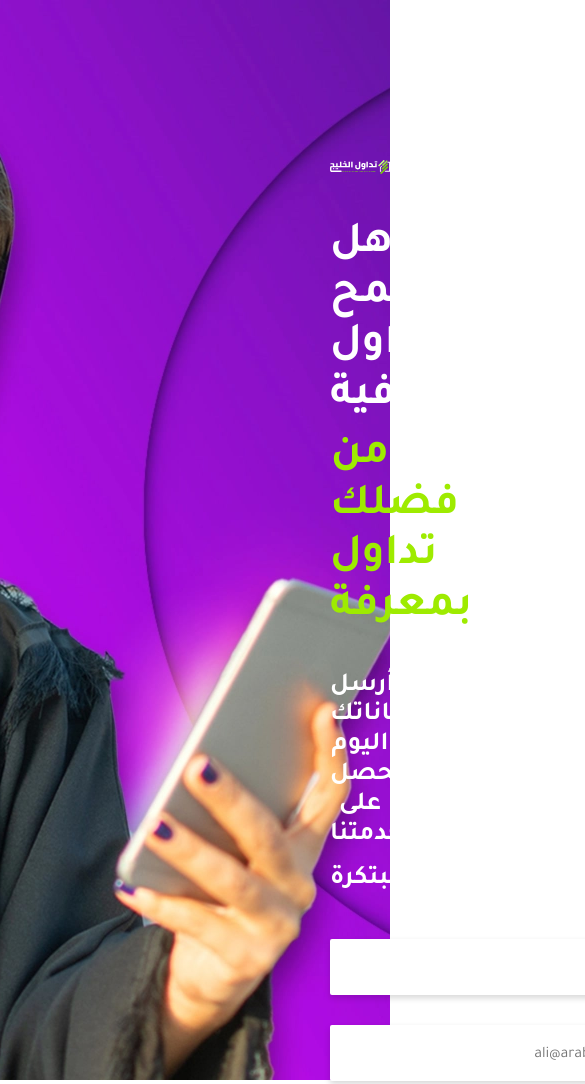
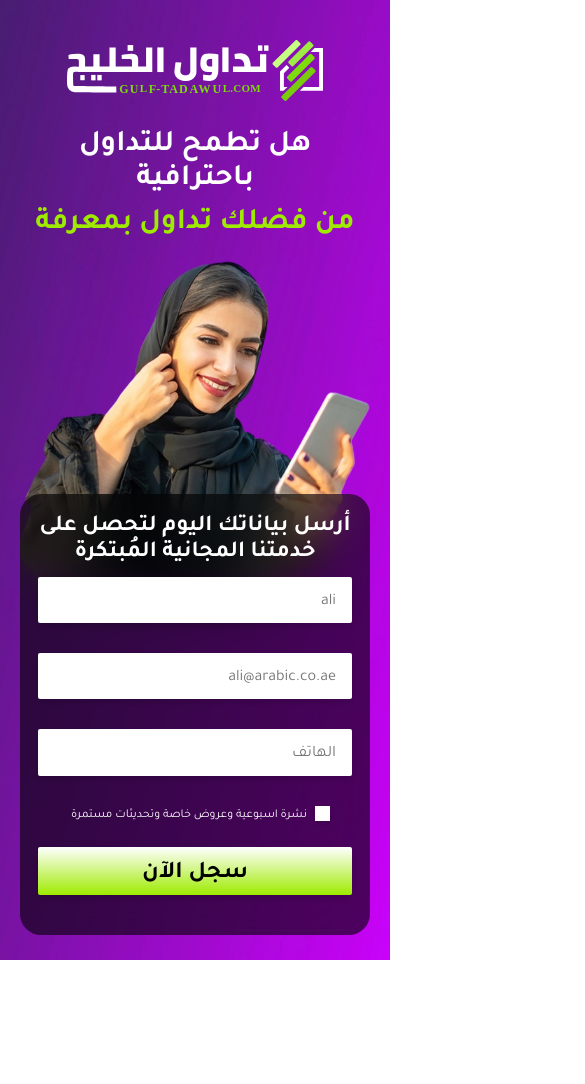
Before and after one commit to LypkaB/Gulf-tadawul, a plain HTML site: page index.html in a window 390 px wide. Shown: the top 1084 px of the page, 585 px wide, since content can reach past the window. After the commit the page ends 960 px from the top, so only its background shows below. Drawn offline with Linux system fonts and the light colour scheme.

Commit message:
Add media for section «Banner»

```diff
--- a/assets/css/style.css
+++ b/assets/css/style.css
@@ -23,7 +23,7 @@ body {
 
 .container {
   width: 100%;
-  max-width: 1440px;
+  max-width: 1920px;
   margin: 0 auto;
 }
 
@@ -31,7 +31,10 @@ body {
   padding-top: 160px;
   width: 100%;
   height: 1080px;
-  background: url("../images/main-bg.jpg") no-repeat center/cover;
+  background-image: url("../images/main-bg.jpg");
+  background-repeat: no-repeat;
+  background-position: center;
+  background-size: cover;
   color: white;
   text-align: center;
 }
@@ -40,7 +43,7 @@ body {
   width: 50%;
   margin-left: auto;
   margin-right: 0;
-  padding-left: 135px;
+  padding-right: 107px;
 }
 
 .banner h1,
@@ -68,6 +71,10 @@ body {
   margin-top: 14px;
 }
 
+.banner__img {
+  display: none;
+}
+
 .banner__form {
   display: -webkit-box;
   display: -ms-flexbox;
@@ -79,9 +86,12 @@ body {
   margin-top: 44px;
 }
 
+.banner__form-title {
+  display: none;
+}
+
 .banner__form-field {
   width: 328px;
-  height: 56px;
   padding: 22px 16px 16px;
   border: none;
   border-radius: 2px;
@@ -153,6 +163,74 @@ label[for="bannerCheckbox"] span::after {
   }
 }
 
+@media (max-width: 1440px) {
+  .banner {
+    padding-top: 60px;
+    padding-bottom: 40px;
+    height: 100vh;
+  }
+
+  .banner h1 {
+    font-size: 38px;
+  }
+
+  .banner h2 {
+    font-size: 20px;
+  }
+
+  .banner__descr {
+    padding-right: 80px;
+  }
+}
+
+@media (max-width: 1280px) {
+  .banner {
+    background-image: url("../images/background/main-bg__second.jpg");
+  }
+
+  .banner .container {
+    padding-left: 20px;
+    padding-right: 20px;
+  }
+
+  .banner__descr {
+    padding-right: 0;
+  }
+}
+
+@media (max-width: 1024px) {
+  .banner {
+    padding-top: 40px;
+    padding-bottom: 40px;
+  }
+
+  .banner h1,
+  .banner h2 {
+    margin-top: 20px;
+  }
+
+  .banner h1 {
+    font-size: 30px;
+  }
+
+  .banner h2 {
+    font-size: 16px;
+  }
+
+  .banner__form {
+    margin-top: 30px;
+  }
+
+  .banner__form-field {
+    padding: 16px 16px 12px;
+  }
+
+  .banner__form-btn-submit {
+    padding-top: 14px;
+    padding-bottom: 6px;
+  }
+}
+
 @media (min-width: 1024px) {
   label[for="bannerCheckbox"] span,
   label[for="bannerCheckbox"] span::after,
@@ -160,3 +238,56 @@ label[for="bannerCheckbox"] span::after {
     cursor: pointer;
   }
 }
+
+@media (max-width: 576px) {
+  .banner {
+    padding-bottom: 25px;
+    height: initial;
+    background-image: url("../images/background/bg-color.jpg");
+  }
+
+  .banner__descr {
+    width: initial;
+    margin: initial;
+    padding: initial;
+  }
+
+  .banner h2 {
+    display: none;
+  }
+
+  .banner__img {
+    display: block;
+    width: 400px;
+    max-width: 100%;
+    margin-left: auto;
+    margin-right: auto;
+  }
+
+  .banner__form {
+    margin-top: -125px;
+    padding: 20px 18px 40px;
+    border-radius: 21px;
+    background-color: rgba(0, 0, 0, 0.6);
+    -webkit-backdrop-filter: blur(21px);
+    backdrop-filter: blur(21px);
+    position: relative;
+  }
+
+  .banner__form-title {
+    display: block;
+    font-size: 23px;
+    font-weight: 700;
+    text-align: center;
+    margin-bottom: 10px;
+  }
+
+  .banner__form-field,
+  .banner__form-btn-submit {
+    max-width: 100%;
+  }
+
+  label[for="bannerCheckbox"] span {
+    font-size: 12px;
+  }
+}
--- a/assets/scss/main.scss
+++ b/assets/scss/main.scss
@@ -19,7 +19,7 @@ body {
 
 .container {
     width: 100%;
-    max-width: 1440px;
+    max-width: 1920px;
     margin: 0 auto;
 }
 
@@ -27,7 +27,10 @@ body {
     padding-top: 160px;
     width: 100%;
     height: 1080px;
-    background: url('../images/main-bg.jpg') no-repeat center / cover;
+    background-image: url('../images/main-bg.jpg');
+    background-repeat: no-repeat;
+    background-position: center;
+    background-size: cover;
     color: white;
     text-align: center;
 
@@ -35,14 +38,12 @@ body {
         width: 50%;
         margin-left: auto;
         margin-right: 0;
-        padding-left: 135px;
+        padding-right: 107px;
     }
-
     h1, h2 {
         margin-top: 38px;
         font-weight: 700;
     }
-
     h1 {
         font-size: 44px;
 
@@ -52,7 +53,6 @@ body {
             color: #9eeb00;
         }
     }
-
     h2 {
         font-size: 26px;
 
@@ -61,15 +61,19 @@ body {
             margin-top: 14px;
         }
     }
-
+    &__img {
+        display: none;
+    }
     &__form {
         display: flex;
         flex-direction: column;
         margin-top: 44px;
 
+        &-title {
+            display: none;
+        }
         &-field {
             width: 328px;
-            height: 56px;
             padding: 22px 16px 16px;
             border: none;
             border-radius: 2px;
--- /dev/null
+++ b/assets/scss/media/_1024.scss
@@ -0,0 +1,35 @@
+@media (max-width: 1024px) {
+    .banner {
+        padding-top: 40px;
+        padding-bottom: 40px;
+
+        h1, h2 {
+            margin-top: 20px;
+        }
+        h1 {
+            font-size: 30px;
+        }
+        h2 {
+            font-size: 16px;
+        }
+        &__form {
+            margin-top: 30px;
+
+            &-field {
+                padding: 16px 16px 12px;
+            }
+            &-btn-submit {
+                padding-top: 14px;
+                padding-bottom: 6px;
+            }
+        }
+    }
+}
+
+@media (min-width: 1024px) {
+    label[for="bannerCheckbox"] span,
+    label[for="bannerCheckbox"] span::after,
+    .banner__form-btn-submit {
+        cursor: pointer;
+    }
+}
--- /dev/null
+++ b/assets/scss/media/_1280.scss
@@ -0,0 +1,13 @@
+@media (max-width: 1280px) {
+    .banner {
+        background-image: url('../images/background/main-bg__second.jpg');
+
+        .container {
+            padding-left: 20px;
+            padding-right: 20px;
+        }
+        &__descr {
+            padding-right: 0;
+        }
+    }
+}
--- /dev/null
+++ b/assets/scss/media/_1440.scss
@@ -0,0 +1,17 @@
+@media (max-width: 1440px) {
+    .banner {
+        padding-top: 60px;
+        padding-bottom: 40px;
+        height: 100vh;
+
+        h1 {
+            font-size: 38px;
+        }
+        h2 {
+            font-size: 20px;
+        }
+        &__descr {
+            padding-right: 80px;
+        }
+    }
+}
--- /dev/null
+++ b/assets/scss/media/_576.scss
@@ -0,0 +1,46 @@
+@media (max-width: 576px) {
+    .banner {
+        padding-bottom: 25px;
+        height: initial;
+        background-image: url('../images/background/bg-color.jpg');
+
+        &__descr {
+            width: initial;
+            margin: initial;
+            padding: initial;
+        }
+        h2 {
+            display: none;
+        }
+        &__img {
+            display: block;
+            width: 400px;
+            max-width: 100%;
+            margin-left: auto;
+            margin-right: auto;
+        }
+        &__form {
+            margin-top: -125px;
+            padding: 20px 18px 40px;
+            border-radius: 21px;
+            background-color: rgba(0, 0, 0, 0.6);
+            backdrop-filter: blur(21px);
+            position: relative;
+
+            &-title {
+                display: block;
+                font-size: 23px;
+                font-weight: 700;
+                text-align: center;
+                margin-bottom: 10px;
+            }
+            &-field,
+            &-btn-submit {
+                max-width: 100%;
+            }
+        }
+    }
+    label[for="bannerCheckbox"] span {
+        font-size: 12px;
+    }
+}
--- a/index.html
+++ b/index.html
@@ -30,7 +30,11 @@
                     <span>من فضلك تداول بمعرفة</span>
                 </h1>
                 <h2>أرسل بياناتك اليوم لتحصل على خدمتنا<span>المجانيةالمُبتكرة</span></h2>
+                <div class="banner__img">
+                    <img src="./assets/images/background/bg-woman.png" alt="Woman">
+                </div>
                 <form class="banner__form">
+                    <span class="banner__form-title">أرسل بياناتك اليوم لتحصل على خدمتنا المجانية المُبتكرة</span>
                     <label>
                         <input type="text" class="banner__form-field" placeholder="ali">
                     </label>
```
Also changed, not shown: assets/scss/media/_media.scss (+4 -7 lines), assets/images/background/bg-color.jpg (added), assets/images/background/bg-woman.png (added), assets/images/background/main-bg__second.jpg (added).
